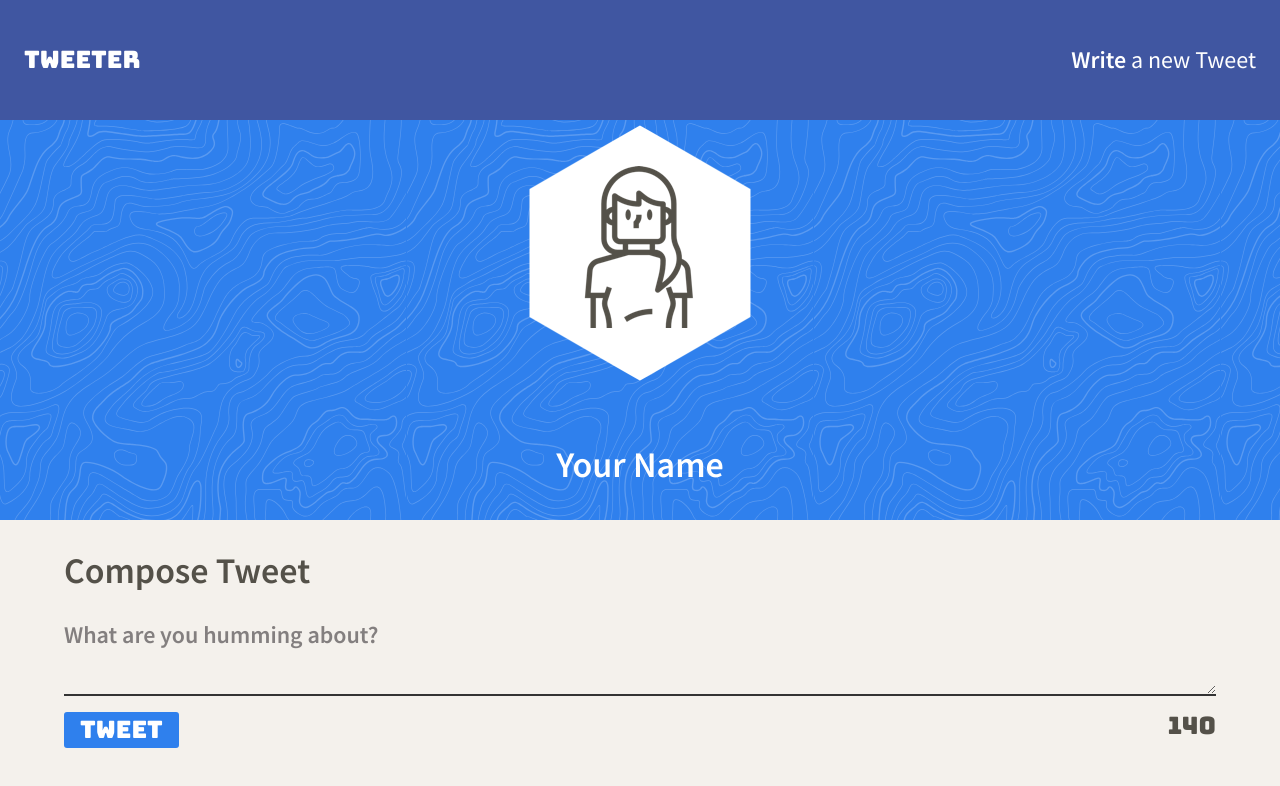
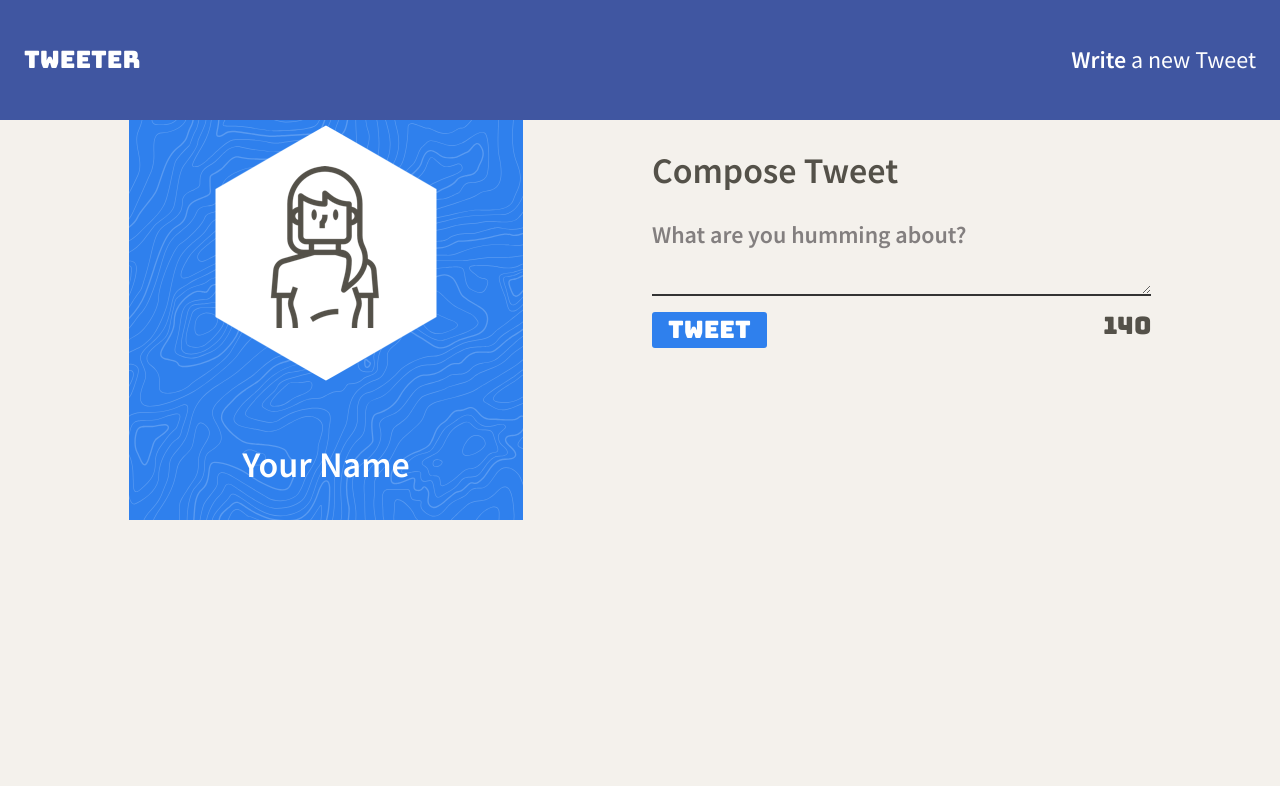
Before and after one commit to ScottGrun/tweeter, a website: page public/index.html in a window 1280 px wide. Drawn offline with nearby package versions, Linux system fonts and the light colour scheme; no server answers; files whose address does not match are found by name.

Commit message:
Inital responsive commit, adding grid and wrapper

```diff
--- a/public/index.html
+++ b/public/index.html
@@ -27,11 +27,14 @@
   </head>
 
   <body>
+
+
     <!-- Top nav bar (fixed) -->
     <nav id="navbar">
       <span>tweeter</span>
       <p><b>Write</b> a new Tweet</p>
     </nav>
+    <div id="wrapper">
 
     <!---Header Section-->
     <header id="main-header">
@@ -46,7 +49,7 @@
 
     <!-- Page-specific (main) content here -->
     <main id="main-content-container">
-      <section class="new-tweet">
+      <section id="new-tweet">
         <h2>Compose Tweet</h2>
         <div id="alert-container">
           <p id="alert-text">This message is too long !</p>
@@ -68,6 +71,7 @@
 
       </section>
     </main>
+  </div>
     <script
     type="text/javascript"
     src="/scripts/composer-char-counter.js"
--- a/public/styles/layout.css
+++ b/public/styles/layout.css
@@ -35,3 +35,32 @@ body {
   width: 90%;
   margin: 0 auto;
 }
+
+
+
+
+
+/* Large devices (desktops, 992px and up) */
+@media (min-width: 1024px) {
+  #wrapper {
+    margin: 0 24px;
+    display: grid;
+    grid-template-columns: repeat(12, 1fr);
+    gap: 24px;
+  }
+
+  #main-content-container{
+    width: 100%;
+  }
+
+  header {
+    grid-column: 2 / span 4;
+  }
+
+  main{
+    grid-column: 7 / span 5;
+  }
+
+
+
+}
--- a/public/styles/new-tweet.css
+++ b/public/styles/new-tweet.css
@@ -1,5 +1,6 @@
-.new-tweet {
+#new-tweet {
   display: flex;
+  width: 100%;
   flex-flow: column wrap;
   justify-content: center;
 }
@@ -22,7 +23,6 @@
   margin-bottom: 1rem;
   font-weight: 400;
   font-size: 18px;
-
 }
 
 
```
